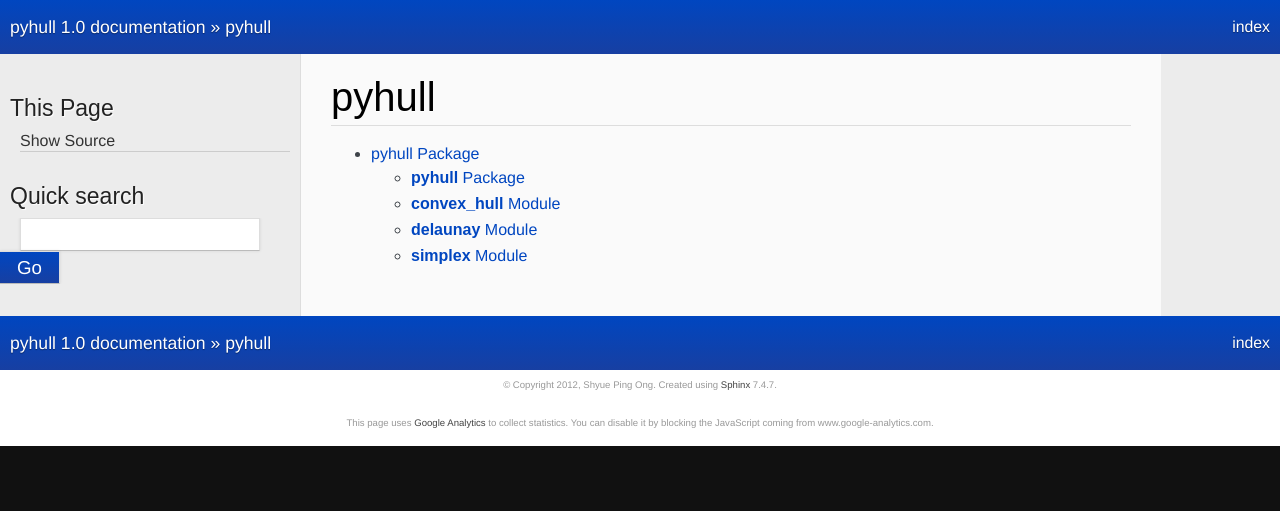
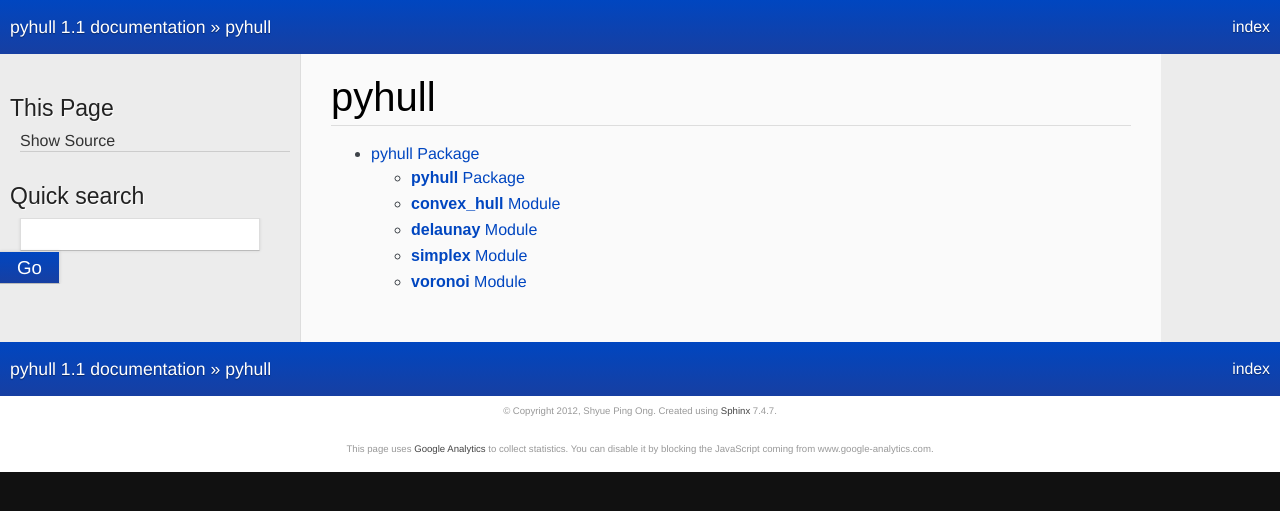
Before and after one commit to materialsvirtuallab/pyhull, a Sphinx documentation site: the page built from docs/modules.rst, in a window 1280 px wide. Shown: the top 511 px of the page. Built offline with Sphinx 7.4.7, drawn with Linux system fonts in a browser that asks for light colours; some web fonts are replaced.

Commit message:
Update version to 1.1.

```diff
--- a/docs/pyhull.rst
+++ b/docs/pyhull.rst
@@ -32,3 +32,11 @@ pyhull Package
     :members:
     :undoc-members:
     :show-inheritance:
+
+:mod:`voronoi` Module
+---------------------
+
+.. automodule:: pyhull.voronoi
+    :members:
+    :undoc-members:
+    :show-inheritance:
--- a/pyhull/__init__.py
+++ b/pyhull/__init__.py
@@ -1,5 +1,5 @@
 __author__ = "Shyue Ping Ong"
-__version__ = "1.0"
+__version__ = "1.1"
 
 
 import pyhull._pyhull as hull
--- a/setup.py
+++ b/setup.py
@@ -32,7 +32,7 @@ https://github.com/shyuep/pyhull.
 """
 
 setup (name = 'pyhull',
-       version = '1.0',
+       version = '1.1',
        author="Shyue Ping Ong",
        author_email="shyuep@gmail.com",
        maintainer="Shyue Ping Ong",
```
